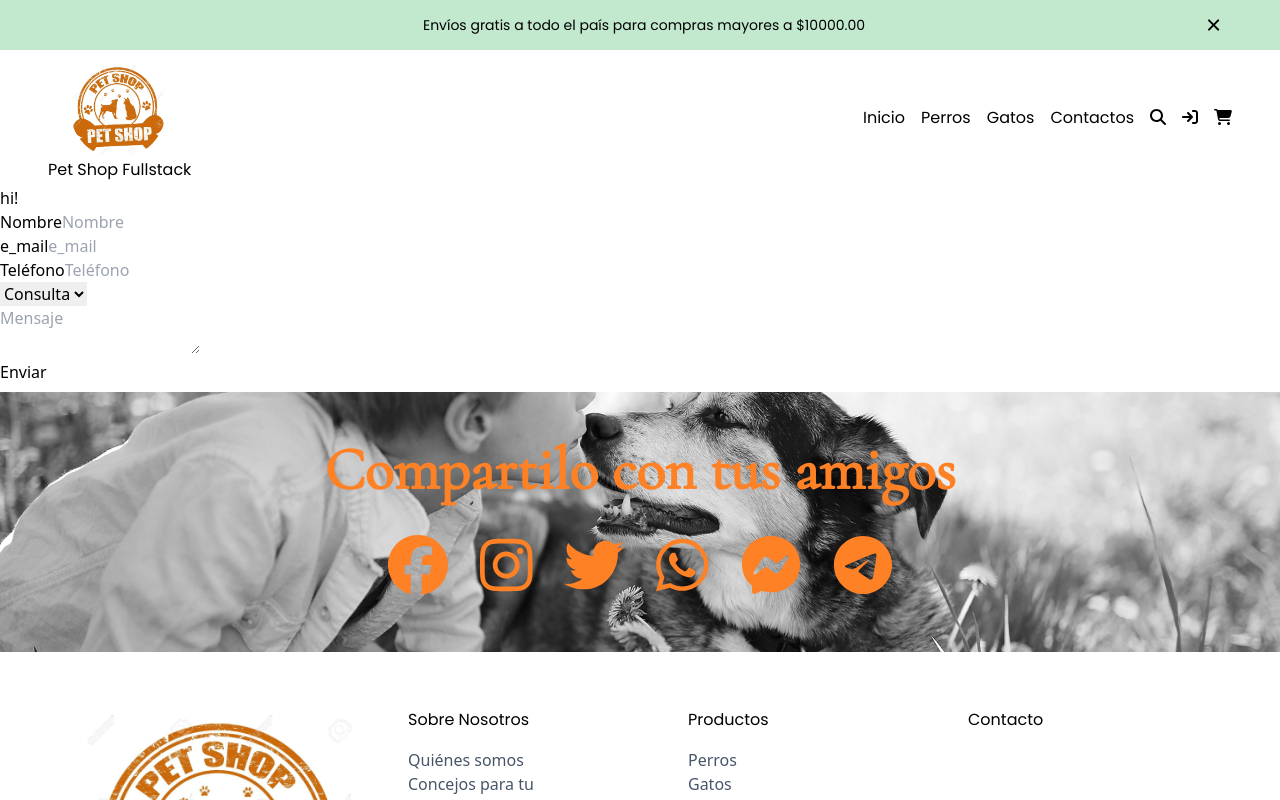
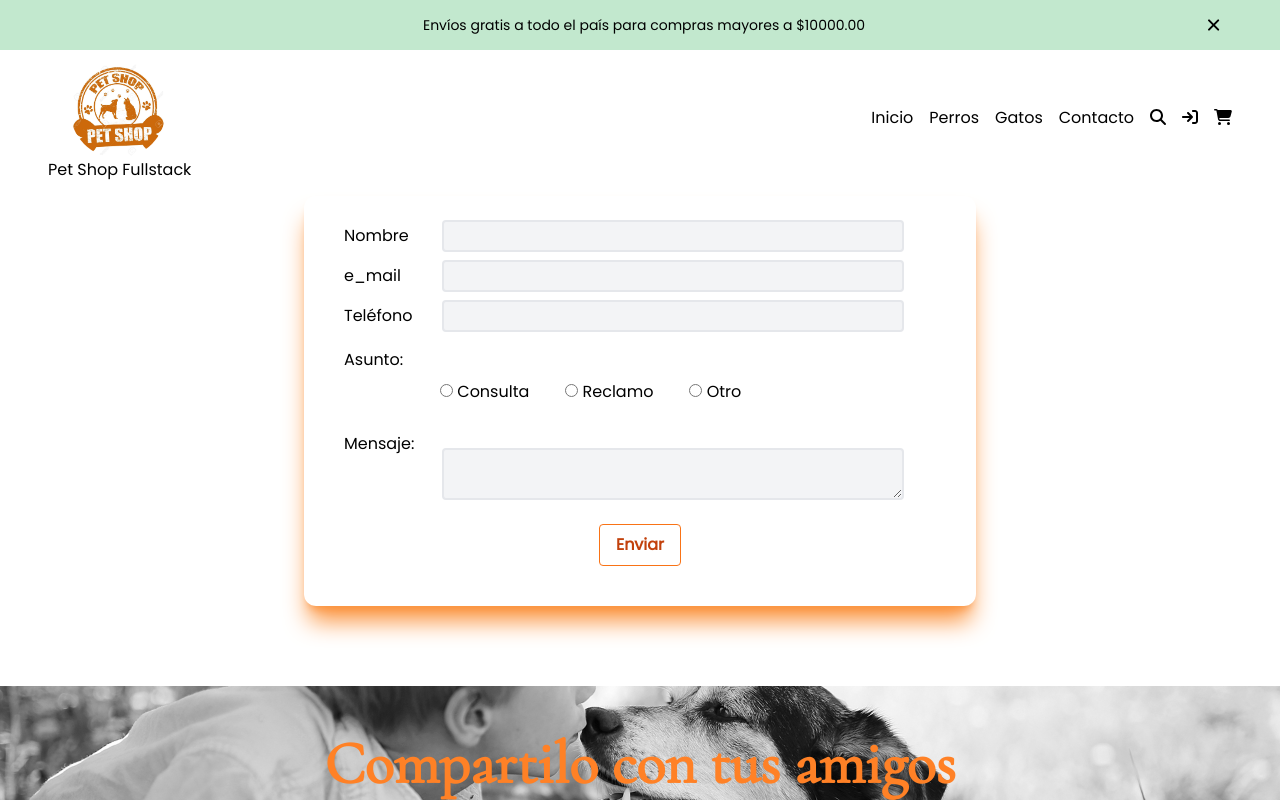
Before and after one commit to jdoors/WebProyect, a React (Create React App) app: page /contactos in a window 1280 px wide. Shown: the top 800 px of the page. Built offline with nearby package versions, Linux system fonts and the light colour scheme; a web font is replaced by a local one.

Commit message:
Formulario terminado

```diff
--- a/src/components/Pages/Contactos.js
+++ b/src/components/Pages/Contactos.js
@@ -1,43 +1,205 @@
-import React from 'react'
-import {Formik,Form,Field, ErrorMessage} from 'formik'
+import React, { useState } from "react";
+import { Formik, Form, Field, ErrorMessage } from "formik";
 
 const Contactos = () => {
+  const [formEnviado, cambiarFormEnviado] = useState(false);
+
   return (
-    <div>
-        <p>hi!</p>
-        <Formik>
-            {()=> (
-        <Form>
-            <div>
-                <label htmlFor='name'>Nombre</label>
-                <Field type='text' id='name' name='name' placeholder='Nombre'/>
+    <>
+      <Formik
+        initialValues={{
+          name: "",
+          email: "",
+          phone: "",
+          asunto: "",
+          textarea: "",
+        }}
+        validate={(valores) => {
+          let errores = {};
+
+          if (!valores.name) {
+            errores.name = "Por favor ingrese su nombre";
+          } else if (!/^[a-zA-ZÀ-ÿ\s]{1,40}$/.test(valores.name)) {
+            errores.name = "El nombre no debe contener números";
+          }
+
+          if (!valores.email) {
+            errores.email = "Por favor ingrese su e-mail";
+          } else if (
+            !/^[a-zA-Z0-9_.+-]+@[a-zA-Z0-9-]+\.[a-zA-Z0-9-.]+$/.test(
+              valores.email
+            )
+          ) {
+            errores.email = "El e-mail ingresado no es correcto";
+          }
+
+
+
+          if (isNaN(valores.phone)) {
+            errores.phone = "El número ingresado no puede contener letras";
+          }
+
+          if (!valores.asunto) {
+            errores.asunto = "Seleccione el motivo de su contacto";
+          }
+
+          if (valores.textarea.length <= 1) {
+            errores.textarea = "Ingrese su mensaje";
+          }
+
+          return errores;
+        }}
+        onSubmit={(valores, { resetForm }) => {
+          resetForm();
+          cambiarFormEnviado(true);
+          setTimeout(() => cambiarFormEnviado(false), 5000);
+        }}
+      >
+        {({ errors }) => (
+          <Form className="shadow-xl  shadow-orange-400 px-8 pt-6 pb-6  max-w-md mx-auto  rounded-xl  md:max-w-2xl space-y-2 mt-[10px] mb-20 font-poppins ">
+            <div className="flex ">
+              <div className="w-1/4 py-1 ml-2 md:w-1/4 md:py-1 md:ml-2">
+                <label htmlFor="name" className="">
+                  Nombre
+                </label>
+              </div>
+              <div className="w-5/6 md:w-5/6">
+                <Field
+                  type="text"
+                  id="name"
+                  name="name"
+                  className="text-base -ml-1 md:-ml-10 block
+                            bg-gray-100 appearance-none border-2 border-gray-200 rounded w-full py-1 px-2
+                            text-black leading-tight focus:outline-none focus:bg-white focus:border-orange-400"
+                />
+                <ErrorMessage
+                  name="name"
+                  component={() => (
+                    <div className="ml-25 text-sm  md:-ml-9 text-red-600 ">{errors.name}</div>
+                  )}
+                />
+              </div>
             </div>
-            <div>
-                <label htmlFor='email'>e_mail</label>
-                <Field type='email' id='email' name='email' placeholder='e_mail'/>
+            <div className="flex ">
+              <div className="w-1/4 py-1 ml-2">
+                <label htmlFor="email">e_mail</label>
+              </div>
+              <div className="w-5/6">
+                <Field
+                  type="email"
+                  id="email"
+                  name="email"
+                  className="text-base -ml-1 md:-ml-10 block
+                            bg-gray-100 appearance-none border-2 border-gray-200 rounded w-full py-1 px-2
+                            text-black leading-tight focus:outline-none focus:bg-white focus:border-orange-400"
+                />
+                <ErrorMessage
+                  name="email"
+                  component={() => (
+                    <div className="ml-25 text-sm  md:-ml-9 text-red-600">{errors.email}</div>
+                  )}
+                />
+              </div>
             </div>
-            <div>
-                <label htmlFor='phone'>Teléfono</label>
-                <Field type='text' id='phone' name='phone' placeholder='Teléfono'/>
+            <div className="flex">
+              <div className="w-1/4 py-1 ml-2">
+                <label htmlFor="phone">Teléfono</label>
+              </div>
+              <div className="w-5/6">
+                <Field
+                  type="text"
+                  id="phone"
+                  name="phone"
+                  className="text-base -ml-1 md:-ml-10 block
+                            bg-gray-100 appearance-none border-2 border-gray-200 rounded w-full py-1 px-2
+                            text-black leading-tight focus:outline-none focus:bg-white focus:border-orange-400"
+                />
+                <ErrorMessage
+                  name="phone"
+                  component={() => (
+                    <div className="ml-25 text-sm  md:-ml-9 text-red-600">{errors.phone}</div>
+                  )}
+                />
+              </div>
             </div>
 
-            <div>
-                 <Field name='asunto' as='select'>
-                     <option value='consulta'>Consulta </option>
-                     <option value='reclamo'>Reclamo </option>
-                     <option value='otros'>Otros </option>
-                 </Field>
-            </div>
-            <div>
-                 <Field name='textarea' as='textarea' placeholder='Mensaje'/>
+            <div className="w-4/5  md:w-3/4 py-2 space-x-4 md:space-x-6">
+              <p className="ml-2 ">Asunto:</p>
+              <div className="  mt-2 space-x-3 md:space-x-9">
+                <label className="hover:text-orange-500 hover:font-semibold">
+                  <Field
+                    type="radio"
+                    name="asunto"
+                    value="Consulta"
+                    className="ml-[35px] md:ml-20"
+                  />{" "}
+                  Consulta
+                </label>
+                <label className="hover:text-orange-500 hover:font-semibold">
+                  <Field type="radio" name="asunto" value="Reclamo" /> Reclamo
+                </label>
+                <label className="hover:text-orange-500 hover:font-semibold">
+                  <Field type="radio" name="asunto" value="Otro" /> Otro
+                </label>
+
+                <div className="mt-2">
+                  <ErrorMessage
+                    name="asunto"
+                    component={() => (
+                      <div className="ml-6 text-sm  md:ml-12 text-red-600">{errors.asunto}</div>
+                    )}
+                  />
+                </div>
+              </div>
             </div>
 
-            <button type='submit'>Enviar</button>
-        </Form>
+            <div className="flex">
+              <div className="w-1/4 py-1 ml-2 ">
+                <p className="">Mensaje:</p>
+              </div>
+
+              <div className="w-5/6 mt-5">
+                <Field
+                  name="textarea"
+                  as="textarea"
+                  className="text-base -ml-1 md:-ml-10 block
+                            bg-gray-100 appearance-none border-2 border-gray-200 rounded w-full py-1 px-2
+                            text-black leading-tight focus:outline-none focus:bg-white focus:border-orange-400"
+                />
+                <ErrorMessage
+                  name="textarea"
+                  component={() => (
+                    <div className="ml-25 text-sm  md:-ml-9 text-red-600">{errors.textarea}</div>
+                  )}
+                />
+              </div>
+            </div>
+
+            <div className="flex justify-center py-4 ">
+              <button
+                type="submit"
+                className="bg-transparent hover:bg-orange-500 text-orange-700 font-semibold
+                         hover:text-white py-2 px-4 border border-orange-500 hover:border-transparent rounded  font-poppins"
+              >
+                Enviar
+              </button>
+            </div>
+
+            {formEnviado && (
+              <div role="alert" className="w-full  mx-auto md:w-5/6">
+                <div className="bg-green-600 text-white font-bold rounded-t px-3 py-1 ">
+                  Enviado!
+                </div>
+                <div className="border border-t-0 border-green-400 rounded-b bg-white px-4 py-2 text-green-700">
+                  <p> En breve nos pondremos en contacto!</p>
+                </div>
+              </div>
+            )}
+          </Form>
         )}
-        </Formik>
-    </div>
-  )
-}
+      </Formik>
+    </>
+  );
+};
 
-export default Contactos
+export default Contactos;
--- a/src/components/navbar.js
+++ b/src/components/navbar.js
@@ -3,6 +3,7 @@ import imagen from './Imagenes/logonaranja.jpg'
 import { NavLink } from 'react-router-dom'
 import { FontAwesomeIcon } from '@fortawesome/react-fontawesome'
 import {faMagnifyingGlass,faCartShopping,faArrowRightToBracket} from '@fortawesome/free-solid-svg-icons'
+
 
 
 
@@ -31,7 +32,7 @@ const navbar = () => {
       </li>
 
       <li>
-        <NavLink to="/contactos">Contactos</NavLink>
+        <NavLink to="/contactos">Contacto</NavLink>
       </li>
 
 
```
Also changed, not shown: 1 other file (tests, documents, lock files or other folders).
